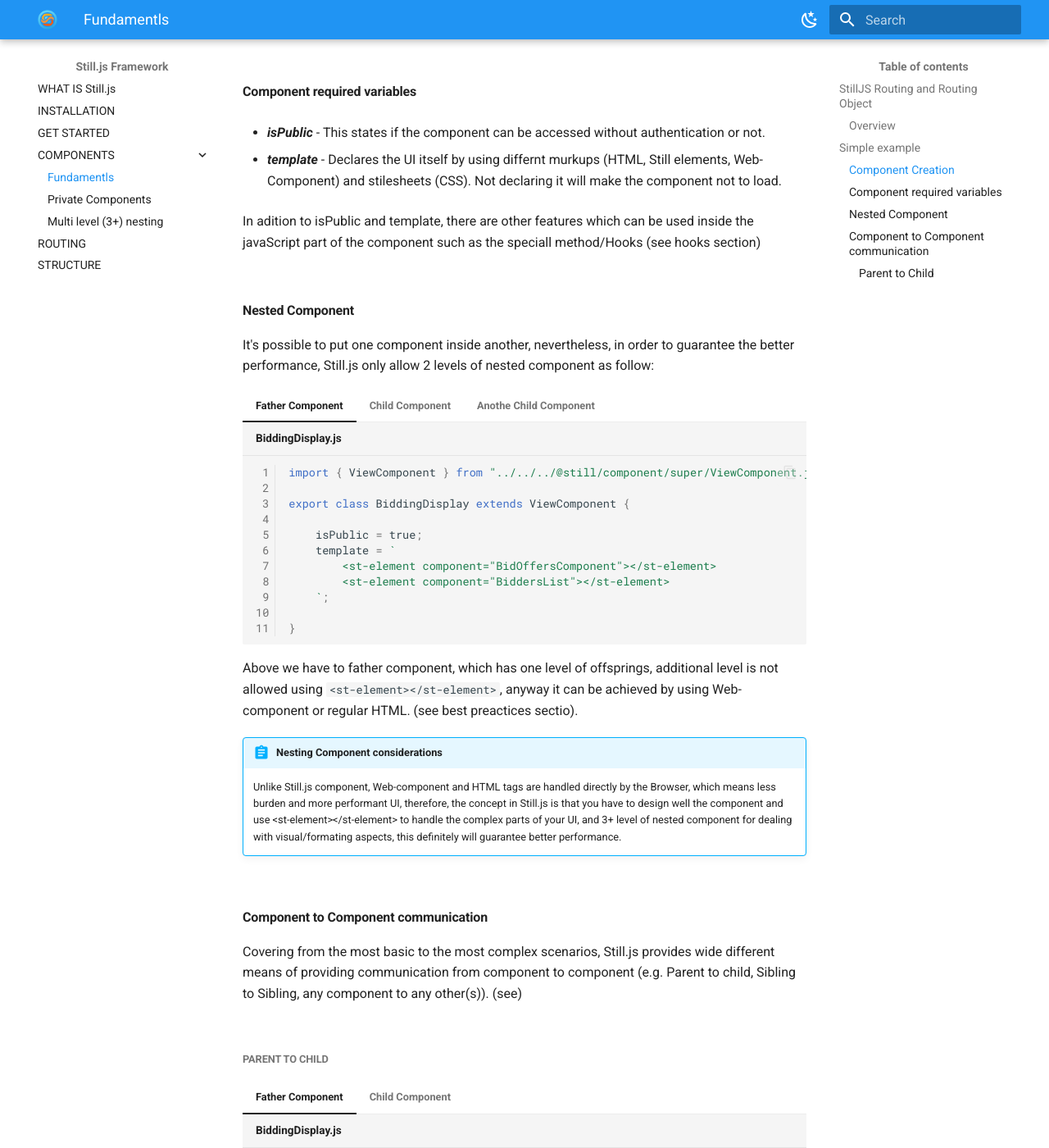
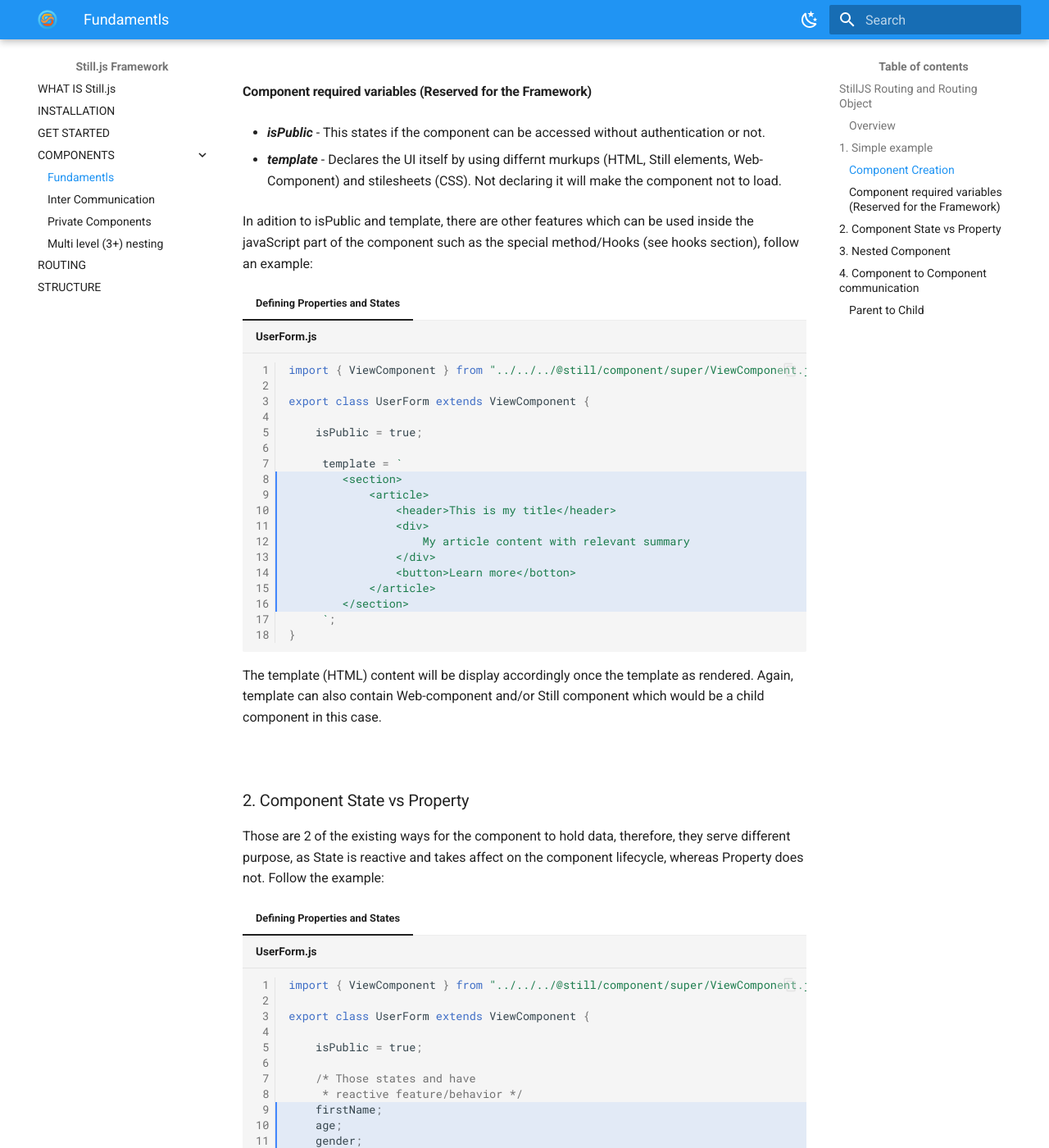
Before and after one commit to still-js/stilljs-site, an MkDocs documentation site: the page built from docs/components.md, in a window 1280 px wide and 1400 px high, scrolled down 1788 px. Shown: the whole window at 82% size. Built offline with MkDocs 1.6.1 and Material for MkDocs 9.7.7, drawn with Linux system fonts in a browser that asks for light colours; some of the changed text lies outside the part shown.

Commit message:
new content on the component page for documentation

````diff
--- a/docs/components.md
+++ b/docs/components.md
@@ -17,7 +17,7 @@
 
 
 
-### Simple example
+### 1. Simple example
 
 === "HomeComponent.js"
 
@@ -61,7 +61,7 @@
 
 <br/>
 
-#### Component required variables
+#### Component required variables (Reserved for the Framework)
 
 - ***isPublic*** - This states if the component can be accessed without authentication or not.
 
@@ -69,16 +69,111 @@
 - ***template*** - Declares the UI itself by using differnt murkups (HTML, Still elements, Web-Component) and stilesheets (CSS). Not declaring it will make the component not to load.
 
 
-In adition to isPublic and template, there are other features which can be used inside the javaScript part of the component such as the speciall method/Hooks (see hooks section)
+In adition to isPublic and template, there are other features which can be used inside the javaScript part of the component such as the special method/Hooks (see hooks section), follow an example:
+
+=== "Defining Properties and States"
+	```js title="UserForm.js" hl_lines="8-16" linenums="1"
+	import { ViewComponent } from "../../../@still/component/super/ViewComponent.js";
+
+	export class UserForm extends ViewComponent {
+
+		isPublic = true;
+
+		 template = `
+		 	<section>
+				<article>
+					<header>This is my title</header>
+					<div>
+						My article content with relevant summary
+					</div>
+					<button>Learn more</botton>
+				</article>
+		 	</section>
+		 `;
+	}
+	```
+The template (HTML) content will be display accordingly once the template as rendered. Again, template can also contain Web-component and/or Still component which would be a child component in this case.
+
+
+
+<br>
+
+### 2. Component State vs Property
+
+Those are 2 of the existing ways for the component to hold data, therefore, they serve different purpose, as State is reactive and takes affect on the component lifecycle, whereas Property does not. Follow the example:
+
+=== "Defining Properties and States"
+	```js title="UserForm.js" hl_lines="9-12 16-17 19-20 22 24-26 28-30 32-34" linenums="1"
+	import { ViewComponent } from "../../../@still/component/super/ViewComponent.js";
+
+	export class UserForm extends ViewComponent {
+
+		isPublic = true;
+
+		/* Those states and have
+		 * reactive feature/behavior */
+		firstName;
+		age;
+		gender;
+		department;
+
+		/* Those Property, they have to be annotated with @Prop and anotation
+		 * ca be in the same or in a different line as the property itself */
+		/** @Prop */
+		showCredentialsTab = false;
+
+		/** @Prop */
+		myHtmlContainerId;
+
+		/** @Prop */ saveButtonLabl = 'Save User';
+
+		printUserFirstName(){
+			console.log(this.firstName.value);
+		}
+
+		assigneUserFirstName(newName){
+			this.firstName = newName;
+		}
+
+		printContainerId(){
+			console.log(this.myHtmlContainerId)
+		}
+
+	}
+	```
+
+When it comes to retrieve the value from a property we need to reference the `.velue` (line 25), but this is not the case for property (line 33).
+
+To listen to a State change reactively, some ways are provided, but more recurrent are binding it to the template, and subscribing to it as follows in the side code snippets:
+
+=== "Listening to changes"
+	```js title="ButtonComponent.js" hl_lines="2-3 7-11" linenums="1"
+
+	template = `
+		<div>User Name: @firstName
+		<button> @saveButtonLabl </button>
+	`
+
+	/** This is a Special method/Hook which can be declared in the component */
+	stAfterInit(){
+		this.firstName.onChange(newValue => {
+			console.log(`User first name changed to ${newValue}`);
+		});
+	}
+
+	```
+A component can subscribe to itself just like any other component can as we see in the lines 8 to 10, therefore, a good place to declare subsription is in a Hook method like stAfterInit.
+
+
 
 <br/>
 
-#### Nested Component
+### 3. Nested Component
 
 It's possible to put one component inside another, nevertheless, in order to guarantee the better performance, Still.js only allow 2 levels of nested component as follow:
 
 
-=== "Father Component"
+=== "Parent Component"
 	```js title="BiddingDisplay.js" hl_lines="12" linenums="1"
 	import { ViewComponent } from "../../../@still/component/super/ViewComponent.js";
 
@@ -123,7 +218,7 @@
 
 	```
 
-Above we have to father component, which has one level of offsprings, additional level is not allowed using `<st-element></st-element>`, anyway it can be achieved by using Web-component or regular HTML. (see best preactices sectio).
+Above we have to parent component, which has one level of offsprings, additional level is not allowed using `<st-element></st-element>`, anyway it can be achieved by using Web-component or regular HTML. (see best preactices sectio).
 
 
 !!! abstract "Nesting Component considerations"
@@ -133,16 +228,16 @@
 
 <br/>
 
-#### Component to Component communication
+### 4. Component to Component communication
 
-Covering from the most basic to the most complex scenarios, Still.js provides wide different means of providing communication from component to component (e.g. Parent to child, Sibling to Sibling, any component to any other(s)). (see)
+Covering from the most basic to the most complex scenarios, Still.js provides wide different means of providing communication from component to component (e.g. Parent to child, Sibling to Sibling, any component to any other(s)). (see to the Component Communication for more details)
 
 <br>
 
 ##### Parent to Child
 
 
-=== "Father Component"
+=== "Parent Component"
 	```js title="BiddingDisplay.js" hl_lines="10-11" linenums="1"
 	import { ViewComponent } from "../../../@still/component/super/ViewComponent.js";
 
@@ -187,7 +282,7 @@
 
 Just like it's possible to update child state by passing if as property in `<st-element>` tag, we can also pass method as follow:
 
-=== "Father Component"
+=== "Parent Component"
 	```js title="BiddingDisplay.js" hl_lines="12 16-18" linenums="1"
 	import { ViewComponent } from "../../../@still/component/super/ViewComponent.js";
 
@@ -224,7 +319,7 @@
 		template = `
 			<span>Hier Offer</span> @hieghestOffer
 			<span>The leading Bidder is @leadBidderName</span>
-            <button (click)="myMethodSignature()">Call Father Function</button>
+            <button (click)="myMethodSignature()">Call Parent Function</button>
 		`;
 
 
@@ -237,7 +332,7 @@
 
 It's also possible for the child to pass values to parent when executing method signature, follow the example:
 
-=== "Father Component"
+=== "Parent Component"
 	```js title="BiddingDisplay.js" hl_lines="13-15 9" linenums="1"
 	import { ViewComponent } from "../../../@still/component/super/ViewComponent.js";
 
@@ -267,11 +362,15 @@
 
 		template = `
             <button (click)="processMyData(30, 'John')">
-                Call Father Function
+                Call Parent Function
             </button>
 		`;
 
         myMethodSignature(age, name){}
 
 	}
-	```
+
+In addition to using `<st-element>` component props, there are other means available for component to component communication such as Pub/Sub, both @Proxy, ref which is done to throug `<st-element>` again, and the Service which a global kind. (see to the Component Communication).
+
+<br>
+<br>
--- a/mkdocs.yml
+++ b/mkdocs.yml
@@ -6,6 +6,7 @@
   - GET STARTED: get-start.md
   - COMPONENTS:
       - Fundamentls: components.md
+      - Inter Communication: components-communication.md
       - Private Components: components-private.md
       - Multi level (3+) nesting: components-nesting-3+.md
   - ROUTING: routing.md
````
Also changed, not shown: docs/components-communication.md (added, +7 -0 lines).
